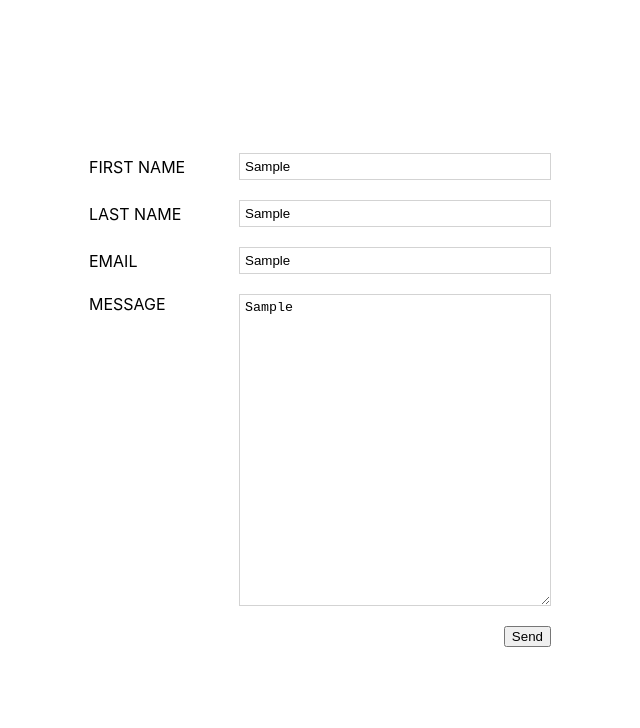
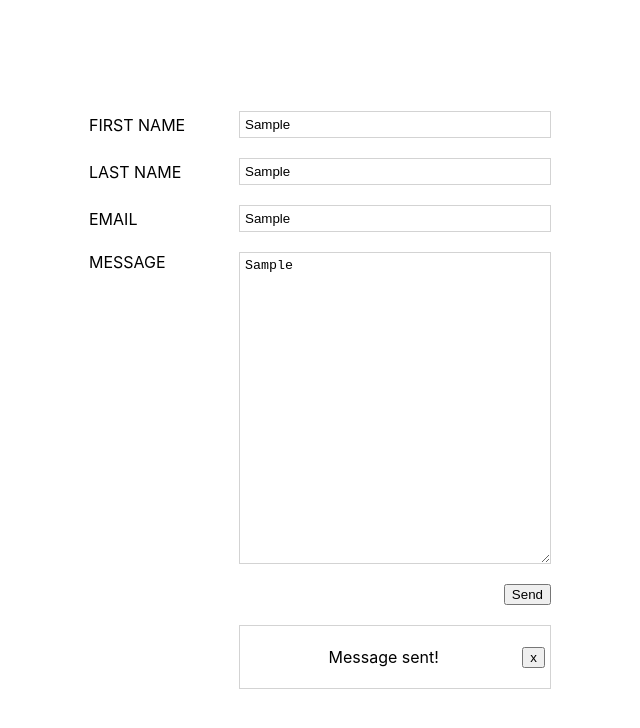
Before and after one commit to AndreeaAVic/national6-vicsai, a React (Create React App) app: page / in a window 1280 px wide. Both pictures are taken after typing "Sample", "Sample", "Sample", "Sample" into the empty fields and a click on the button "Send". Shown: the top 728 px of the page, without its empty margins (320-960 px from the left). Built offline with nearby package versions, Linux system fonts and the light colour scheme.

Commit message:
add SentMessageBox component & add functionality

```diff
--- a/src/components/Form/Form.jsx
+++ b/src/components/Form/Form.jsx
@@ -2,6 +2,7 @@ import { Component } from 'react';
 import { FormField } from './FormField/FormField';
 import { FormMessage } from './FormMessage/FormMessage';
 import { SendButton } from './SendButton/SendButton';
+import { SentMessageBox } from './SentMessageBox/SentMessageBox';
 
 import './Form.css';
 
@@ -16,7 +17,8 @@ export class Form extends Component {
         firstNameInputValue: "",
         lastNameInputValue: "",
         emailInputValue: "",
-        messageTextareaValue: ""
+        messageTextareaValue: "",
+        noDisplay: true
     }
 
     handleInputChange = (event, key) => {
@@ -26,7 +28,7 @@ export class Form extends Component {
     }
 
     setInvalidInputKey = () => {
-        const {isValid} = this.state;
+        const { isValid } = this.state;
 
         if(this.state.firstNameInputValue === "") {
             isValid.firstNameInputValue = false;
@@ -44,14 +46,29 @@ export class Form extends Component {
             isValid.messageTextareaValue = false;
         }
 
-        this.setState({isValid});
+        if(
+            isValid.firstNameInputValue === true &&
+            isValid.lastNameInputValue === true &&
+            isValid.emailInputValue === true &&
+            isValid.messageTextareaValue === true
+        ) {
+            this.setState({ isValid, noDisplay: false });
+        } else {
+            this.setState({ isValid });
+        }
+    }
+
+    closeMessageSentBox = () => {
+        this.setState({ noDisplay: true });
     }
 
     render() {
-        console.log(this.state);
-        const {isValid} = this.state;
+        const { isValid } = this.state;
         const inputStyle = {
             border: "2px solid red"
+        }
+        const sentMessageBoxStyle = {
+            display: "flex"
         }
 
         return (
@@ -60,7 +77,7 @@ export class Form extends Component {
                     label='FIRST NAME'
                     value={this.state.firstNameInputValue}
                     onChange={(event) => this.handleInputChange(event, 'firstNameInputValue')}
-                    style={ inputStyle }
+                    style={inputStyle}
                     isValid={isValid.firstNameInputValue}
                 />
                 <FormField
@@ -85,6 +102,7 @@ export class Form extends Component {
                     isValid={isValid.messageTextareaValue}
                 />
                 <SendButton onClick={this.setInvalidInputKey} />
+                <SentMessageBox noDisplay={this.state.noDisplay} style={sentMessageBoxStyle} onClick={this.closeMessageSentBox} />
             </div>
         );
     };
--- a/src/components/Form/FormField/FormField.jsx
+++ b/src/components/Form/FormField/FormField.jsx
@@ -1,12 +1,12 @@
 import './FormField.css';
 
 export function FormField(props) {
-    const {label, onChange, isValid, style} = props;
+    const { label, onChange, isValid, style } = props;
 
     return (
         <div className='form-field'>
             <p>{label}</p>
-            <input type='text' onChange={onChange} style={!isValid ? style: {}}/>
+            <input type='text' onChange={onChange} style={!isValid ? style : {}}/>
         </div>
     );
 }
--- a/src/components/Form/SendButton/SendButton.css
+++ b/src/components/Form/SendButton/SendButton.css
@@ -1,4 +1,5 @@
 .send-button {
     display: flex;
     justify-content: flex-end;
+    margin-bottom: 20px;
 }
--- /dev/null
+++ b/src/components/Form/SentMessageBox/SentMessageBox.css
@@ -0,0 +1,17 @@
+.sent-message-box {
+    display: none;
+    align-items: center;
+    justify-content: center;
+    margin-left: auto;
+    border: 1px solid lightgray;
+    width: 300px;
+    padding: 5px;
+}
+
+.sent-message-box p {
+    margin-left: auto;
+}
+
+.sent-message-box button {
+    margin-left: auto;
+}
--- /dev/null
+++ b/src/components/Form/SentMessageBox/SentMessageBox.jsx
@@ -0,0 +1,11 @@
+import './SentMessageBox.css';
+
+export function SentMessageBox(props) {
+    const { noDisplay, style, onClick } = props;
+    return (
+        <div className="sent-message-box" style={!noDisplay ? style : {}}>
+            <p>Message sent!</p>
+            <button onClick={onClick}>x</button>
+        </div>
+    )
+}
```
